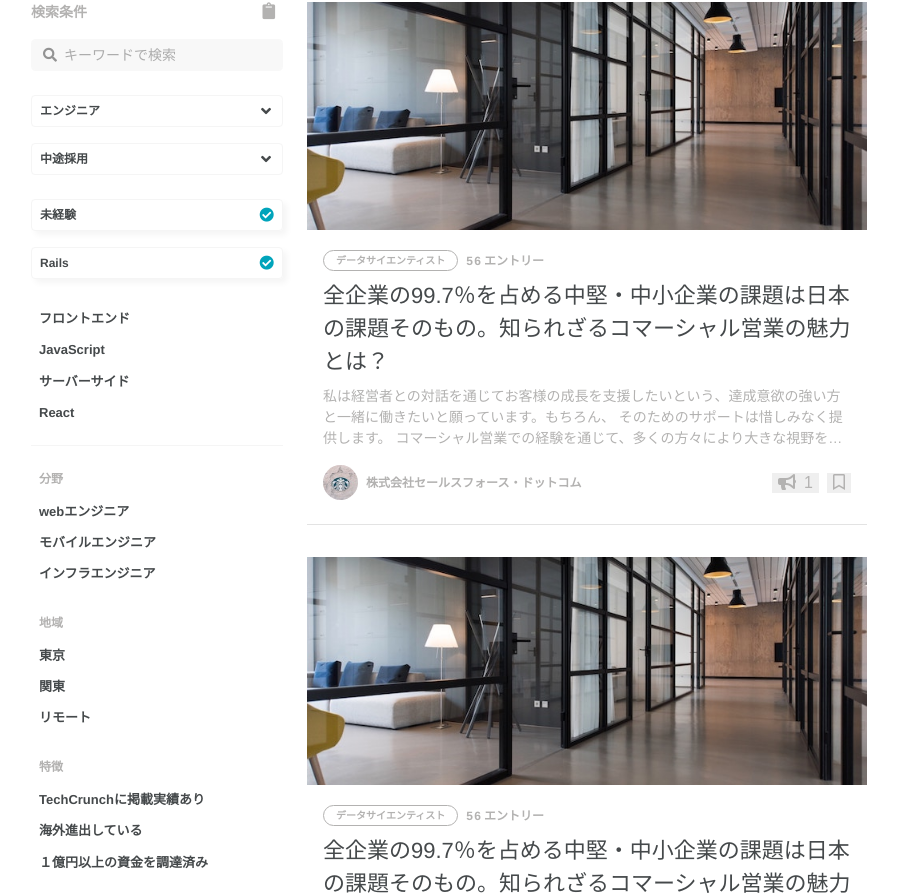
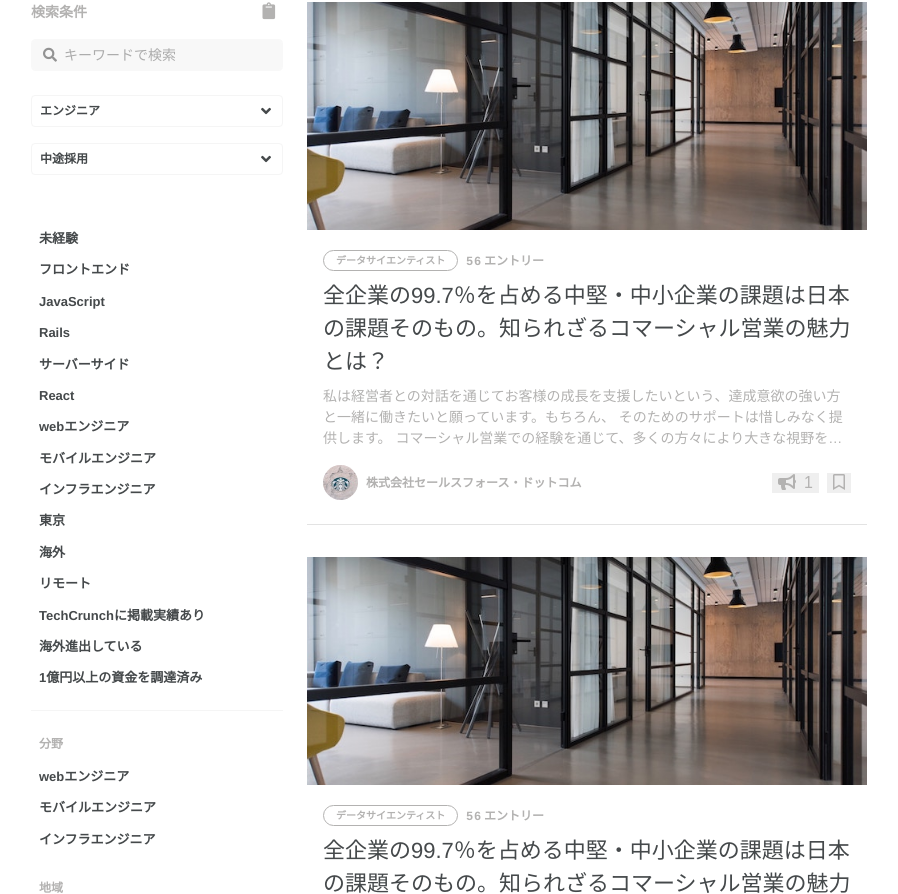
Before and after one commit to yk-port/clone-wantedly, a React (Create React App) app: page / in a window 1280 px wide. Shown: the part 596-1490 px from the top of the page, without its empty margins (203-1101 px from the left). Built offline with nearby package versions, Linux system fonts and the light colour scheme.

Commit message:
feat(sidebar): SelectSearchのプロパティを追加

```diff
--- a/src/components/Sidebar.js
+++ b/src/components/Sidebar.js
@@ -13,12 +13,21 @@ class Sidebar extends React.Component {
 
     this.state = {
       termsLists: [
-        { id: 1, terms: '未経験', tag: 'recommend', selected: true },
+        { id: 1, terms: '未経験', tag: 'recommend', selected: false },
         { id: 2, terms: 'フロントエンド', tag: 'recommend', selected: false },
         { id: 3, terms: 'JavaScript', tag: 'recommend', selected: false },
-        { id: 4, terms: 'Rails', tag: 'recommend', selected: true },
+        { id: 4, terms: 'Rails', tag: 'recommend', selected: false },
         { id: 5, terms: 'サーバーサイド', tag: 'recommend', selected: false },
         { id: 6, terms: 'React', tag: 'recommend', selected: false },
+        { id: 7, terms: 'webエンジニア', tag: 'category', selected: false },
+        { id: 8, terms: 'モバイルエンジニア', tag: 'category', selected: false },
+        { id: 9, terms: 'インフラエンジニア', tag: 'category', selected: false },
+        { id: 10, terms: '東京', tag: 'area', selected: false },
+        { id: 11, terms: '海外', tag: 'area', selected: false },
+        { id: 12, terms: 'リモート', tag: 'area', selected: false },
+        { id: 13, terms: 'TechCrunchに掲載実績あり', tag: 'feature', selected: false },
+        { id: 14, terms: '海外進出している', tag: 'feature', selected: false },
+        { id: 15, terms: '1億円以上の資金を調達済み', tag: 'feature', selected: false },
       ],
     };
   }
@@ -55,7 +64,9 @@ class Sidebar extends React.Component {
             <RecommendSearch
               termsLists={this.state.termsLists}
               onAddTerms={(id) => this.onAddTerms(id)} />
-            <SelectSearch />
+            <SelectSearch
+              termsLists={this.state.termsLists}
+              onAddTerms={(id) => this.onAddTerms(id)} />
           </div>
         </div>
       </aside>
```
